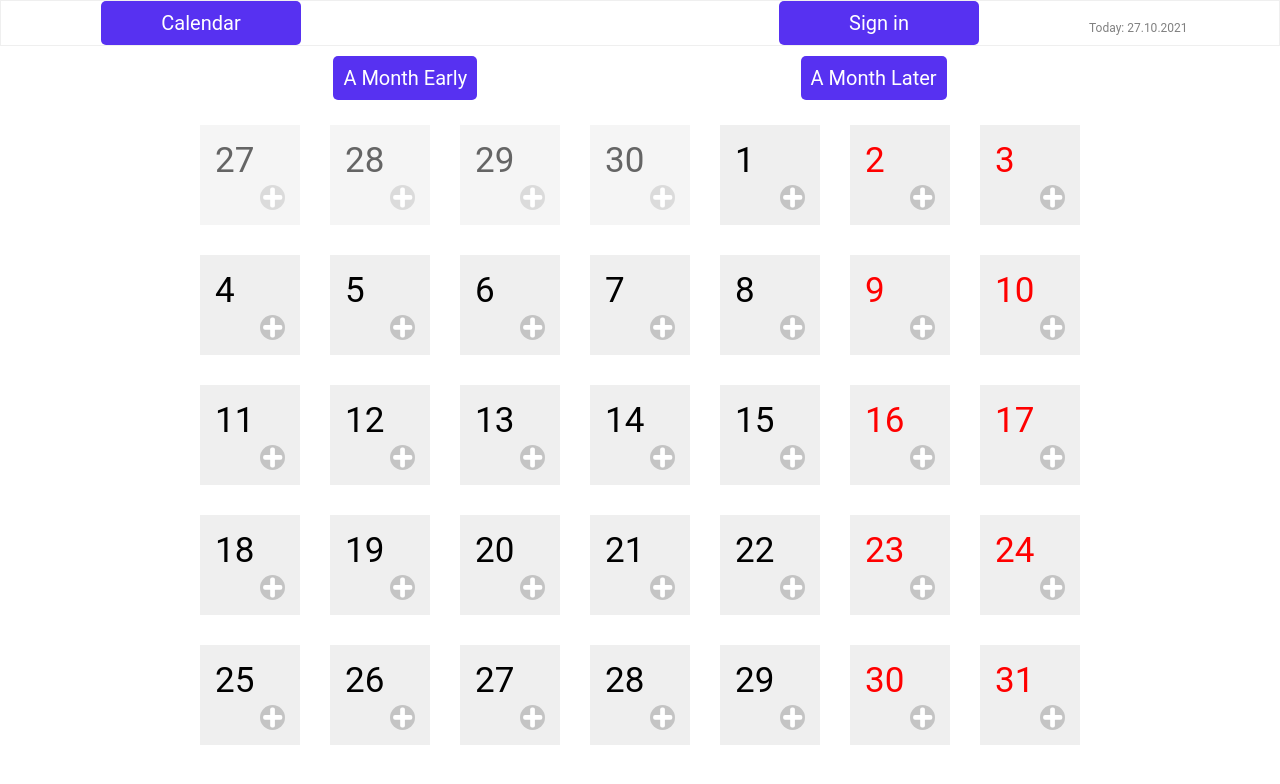
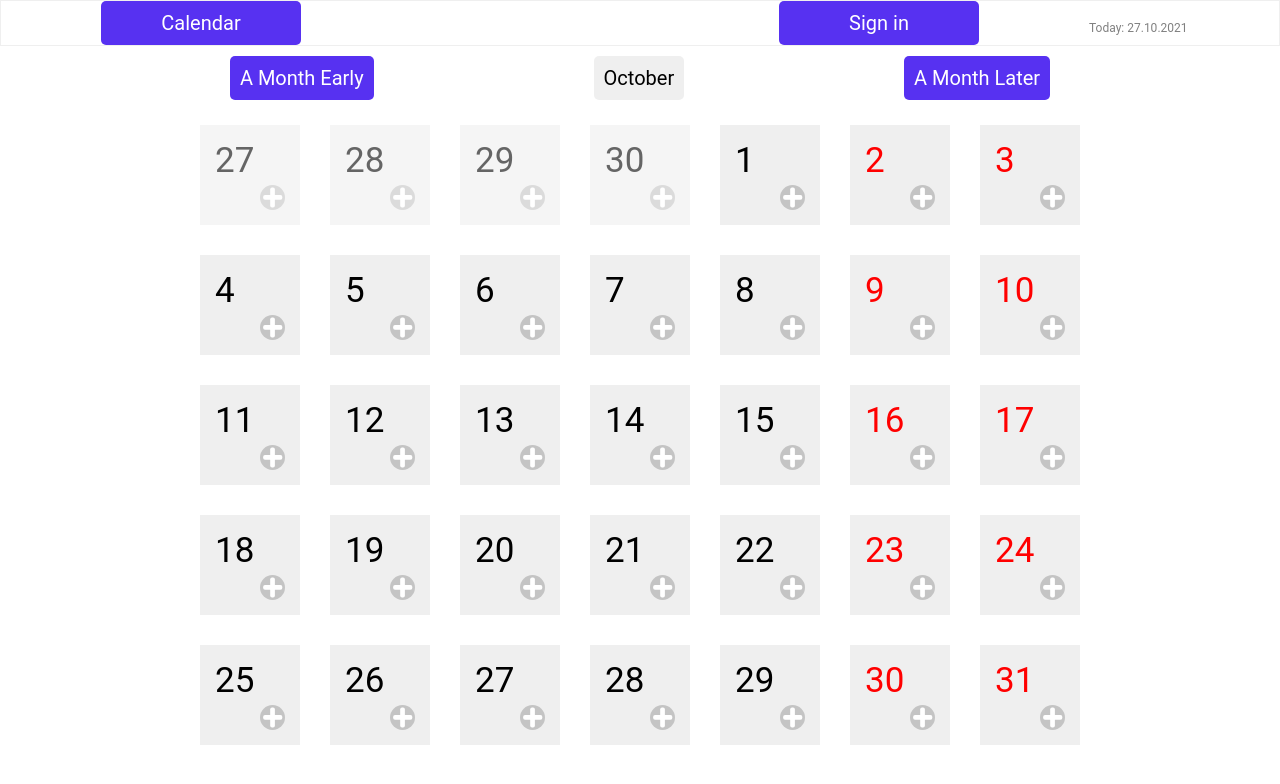
Before and after one commit to Kukonen/calendar, a React (Create React App) app in the folder client/: page / in a window 1280 px wide. Shown: the top 784 px of the page. Built offline with nearby package versions, Linux system fonts and the light colour scheme.

Commit message:
month name

```diff
--- a/client/src/Components/App/App.jsx
+++ b/client/src/Components/App/App.jsx
@@ -90,7 +90,7 @@ const App = () => {
     return (
         <div>
             <Header/>
-            <SwitchMonth early={early} later={later}/>
+            <SwitchMonth early={early} later={later} currentMonth={date.getMonth()}/>
             <Month weeks={weeks} />
         </div>
     )
--- a/client/src/Components/SwitchMonth/SwitchMonth.jsx
+++ b/client/src/Components/SwitchMonth/SwitchMonth.jsx
@@ -1,14 +1,31 @@
-import React from 'react';
+import React, {useState} from 'react';
 import './SwitchMonth.scss'
 
 const SwitchMonth = (props) => {
 
-    const {early, later } = props;
+    const {early, later, currentMonth} = props;
+    const month =
+    currentMonth === 0 ? 'January' :
+    currentMonth === 1 ? 'February' :
+    currentMonth === 2 ? 'March' :
+    currentMonth === 3 ? 'April' :
+    currentMonth === 4 ? 'May' :
+    currentMonth === 5 ? 'June' :
+    currentMonth === 6 ? 'July' :
+    currentMonth === 7 ? 'August' :
+    currentMonth === 8 ? 'September' :
+    currentMonth === 9 ? 'October' :
+    currentMonth === 10 ? 'November' :
+    currentMonth === 11 ? 'December' :
+    ''
 
     return (
         <div className="SwitchMonth">
             <div className="SwitchMonthBlock" onClick={() => early()}>
                 <span>A Month Early</span>
+            </div>
+            <div className="SwitchMonthTitleBlock">
+                <span>{month}</span>
             </div>
             <div className="SwitchMonthBlock" onClick={() => later()}>
                 <span>A Month Later</span>
--- a/client/src/Components/SwitchMonth/SwitchMonth.scss
+++ b/client/src/Components/SwitchMonth/SwitchMonth.scss
@@ -2,6 +2,14 @@
     display: flex;
     justify-content: space-evenly;
     padding: 10px;
+}
+
+.SwitchMonthTitleBlock {
+    padding: 10px;
+    font-size: 20px;
+    text-align: center;
+    background-color: #efefef;
+    border-radius: 5px;
 }
 
 .SwitchMonthBlock {
```
